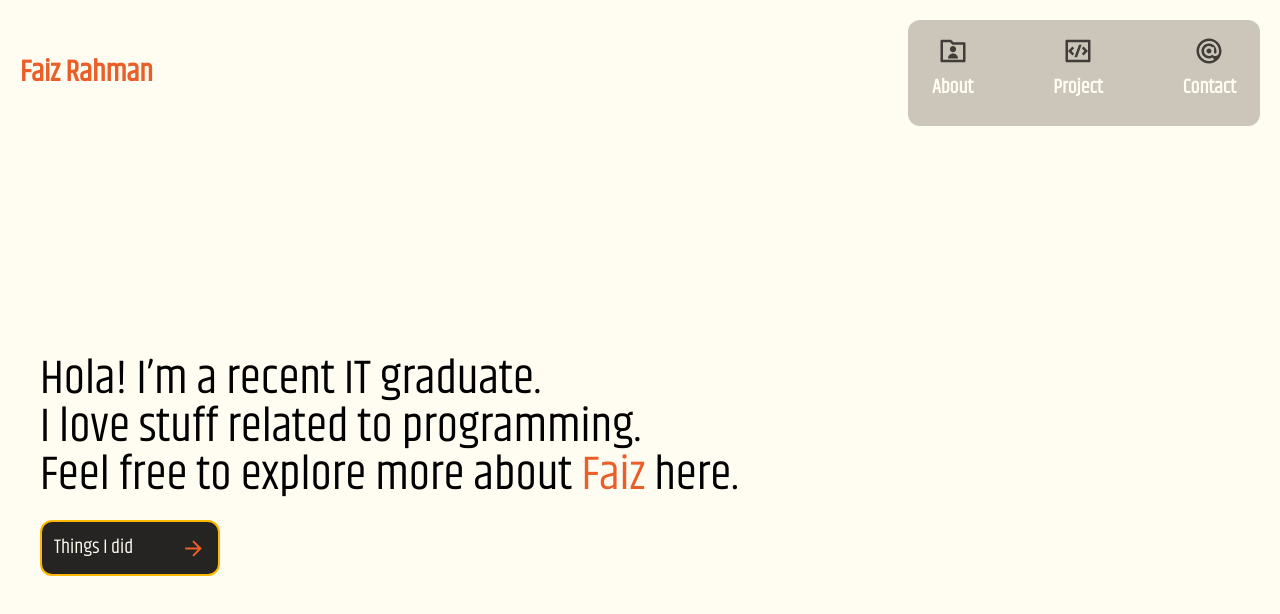
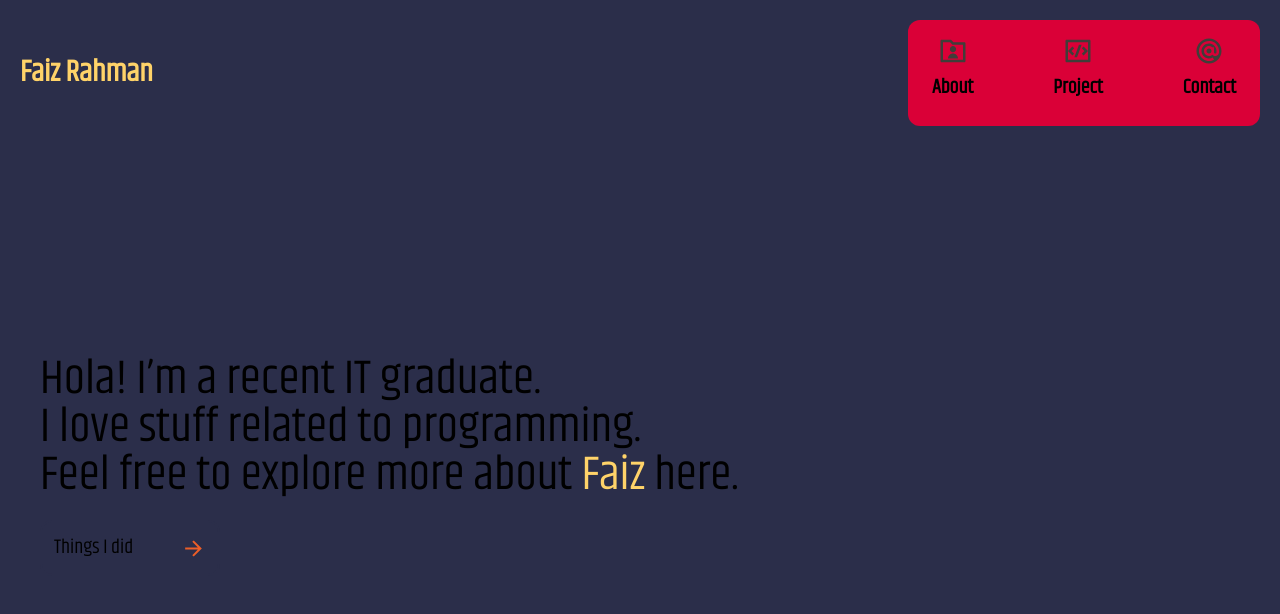
Before and after one commit to faizrahman-my/faizrahman-my.github.io, a React (Vite) app: page / in a window 1280 px wide. Shown: the top 614 px of the page. Built offline with nearby package versions, Linux system fonts and the light colour scheme.

Commit message:
change tailwind color config

```diff
--- a/src/index.css
+++ b/src/index.css
@@ -3,6 +3,6 @@
 @tailwind utilities;
 @layer base {
     body {
-      @apply bg-web-both3
+      @apply bg-web-back1
     }
   }
--- a/tailwind.config.js
+++ b/tailwind.config.js
@@ -10,12 +10,11 @@ export default {
         transparent: 'transparent',
         current: 'currentColor',
         'web': {
-          both1: '#252422',
-          both2: '#403D39',
-          both3: '#FFFCF2',
-          text1: '#EB5E28',
-          back1: '#FFB800',
-          back2: '#CCC5B9',
+          text1: '#FFD369',
+          text2: '#EDEDED',
+          back1: '#2B2E4A',
+          back2: '#DA0037',
+          back3: '#E43F5A',
         },
         // ...
       },
```
